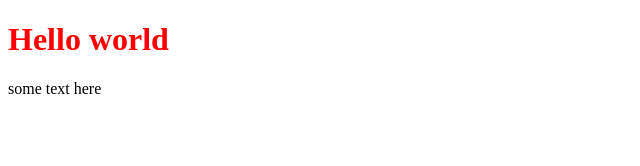
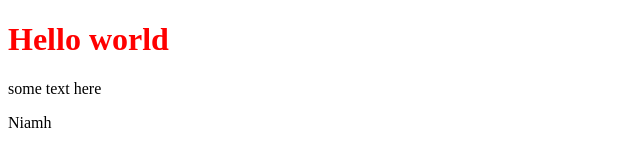
Before and after one commit to azzurradep/azzurra-web-project, a plain HTML site: page index.html in a window 1280 px wide. Shown: the full height of the page, 0-640 px from the left. Drawn offline with Linux system fonts and the light colour scheme.

Commit message:
Adding collaborators name

```diff
--- a/index.html
+++ b/index.html
@@ -7,5 +7,6 @@
 <body>
   <h1>Hello world</h1>
   <p>some text here</p>
+  <p> Niamh </P>
 </body>
 </html>
```
